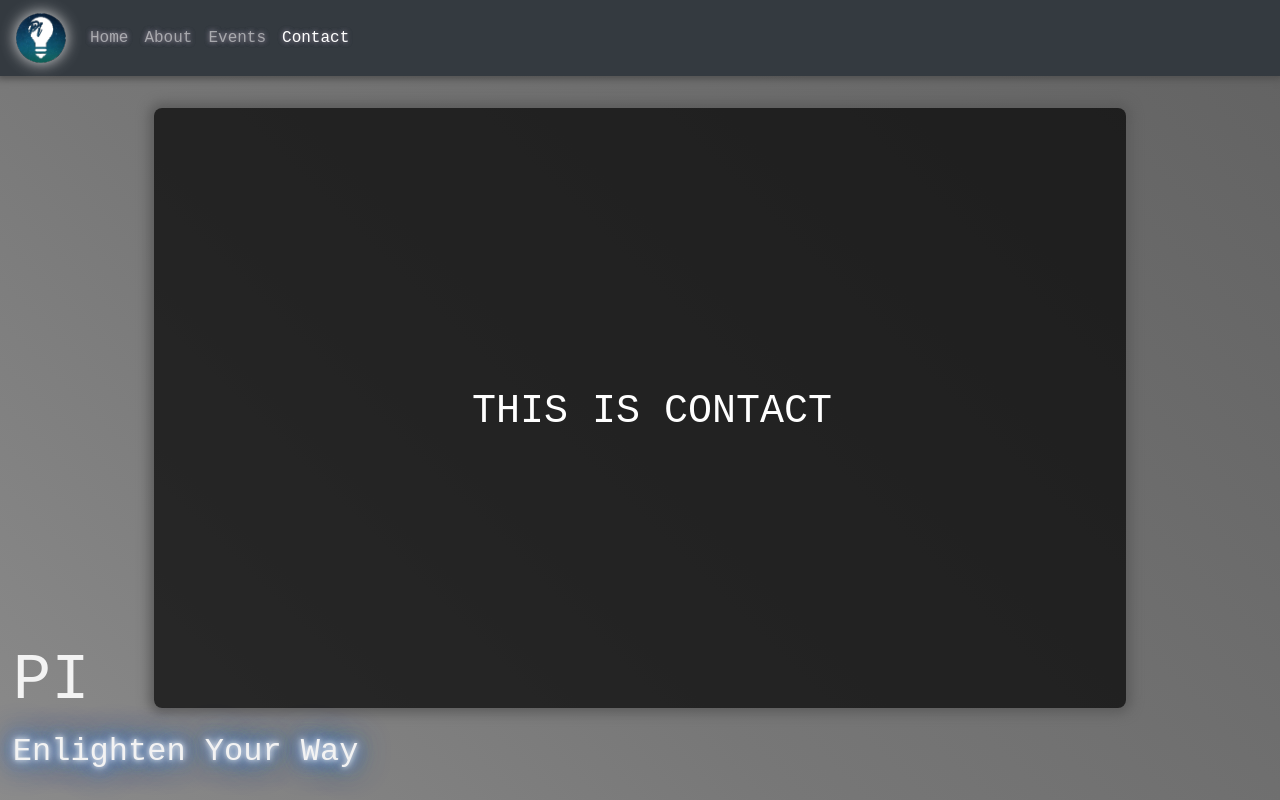
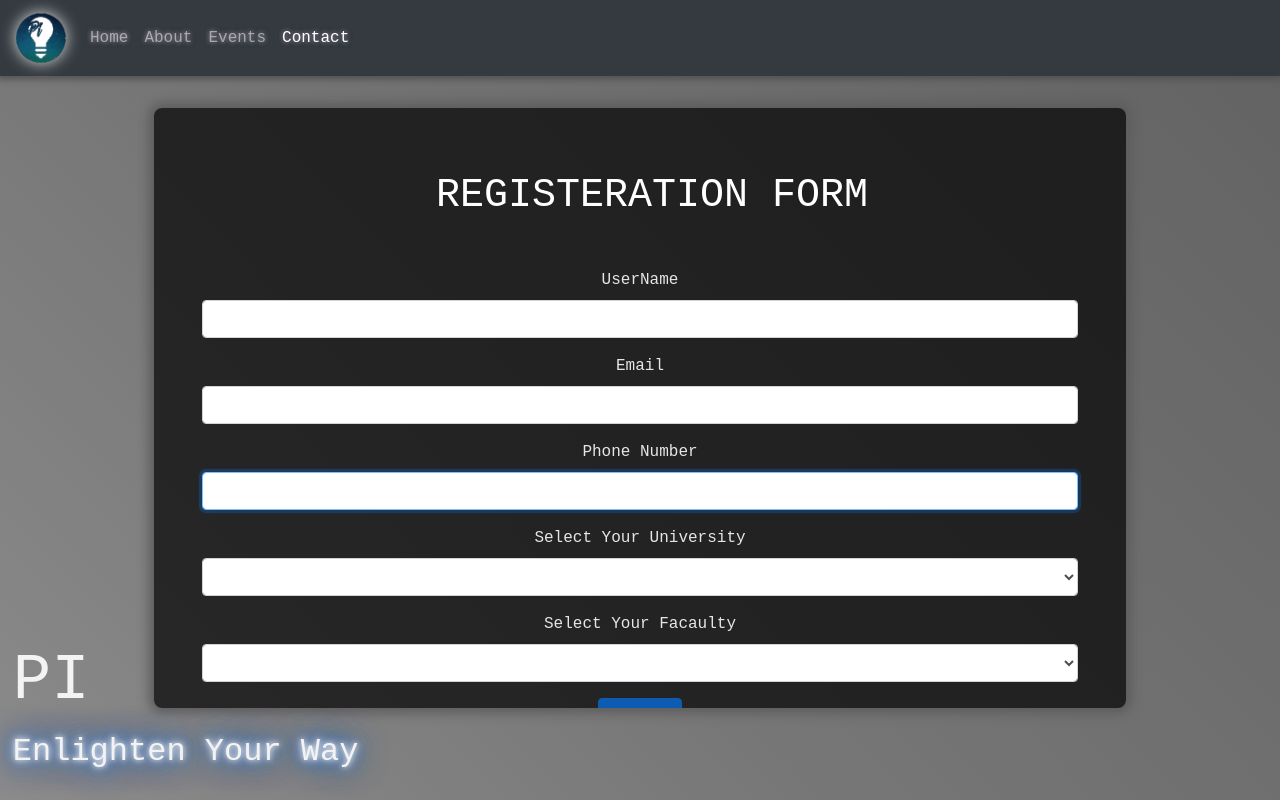
Before and after one commit to mahmodHammad/mahmodHammad-pi, a React app: page / in a window 1280 px wide. Both pictures are taken after a click on the item "Contact". Built offline with nearby package versions, Linux system fonts and the light colour scheme.

Commit message:
adding form

```diff
--- a/package.json
+++ b/package.json
@@ -53,6 +53,8 @@
     "jest-environment-jsdom-fourteen": "1.0.1",
     "jest-resolve": "24.9.0",
     "jest-watch-typeahead": "0.4.2",
+    "joi-browser": "^13.4.0",
+    "joi-phone-number": "^5.0.0",
     "js-util": "git://github.com/ykob/js-util.git",
     "mini-css-extract-plugin": "0.9.0",
     "moment": "^2.27.0",
--- a/src/Components/Content/Contact/index.js
+++ b/src/Components/Content/Contact/index.js
@@ -1,8 +1,9 @@
 import React from "react";
+import InputForms from "../../Register/index";
 export default function Contact() {
   return (
     <div>
-      <h1>this is Contact</h1>
+      <InputForms />
     </div>
   );
 }
--- a/src/Components/Content/Events/index.css
+++ b/src/Components/Content/Events/index.css
@@ -2,7 +2,6 @@
   width: 100%;
   text-align: center;
   overflow-x: hidden;
-
   padding: 0px 0;
 }
 
--- /dev/null
+++ b/src/Components/Register/components/Form.js
@@ -0,0 +1,90 @@
+import React, { Component } from "react";
+import joi from "joi-browser";
+import Input from "./Input";
+
+class Login extends Component {
+  state = { data: {}, error: {} };
+  validateProperty = ({ name, value }) => {
+    const obj = { [name]: value };
+    const schema = { [name]: this.schema[name] };
+    const { error } = joi.validate(obj, schema);
+    return error ? error.details[0].message : null;
+  };
+
+  // change the state witch will stores the imput values
+  handleChange = ({ currentTarget: input }) => {
+    // currentTarget is the html element witch has a ref called name and value
+    //copy datas
+    const data = { ...this.state.data };
+    data[input.name] = input.value;
+
+    const error = { ...this.state.error };
+    const errorMessage = this.validateProperty(input);
+    if (errorMessage) error[input.name] = errorMessage;
+    else delete error[input.name];
+
+    this.setState({ data, error });
+  };
+
+  validate = () => {
+    const { data } = this.state;
+    let errors = {};
+
+    const { error } = joi.validate(data, this.schema, { abortEarly: false });
+    if (error) {
+      for (const Item of error.details) {
+        errors[Item.path[0]] = Item.message;
+      }
+      return errors;
+    } else return null;
+  };
+
+  handleSubmit = e => {
+    e.preventDefault();
+    const error = this.validate();
+    this.setState({ error: error || {} });
+
+    if (error){
+      console.log(error)
+      return;
+    }
+    this.doSubmit();
+  };
+
+  renderSubmitBtn = lable => {
+    return (
+      <button className="btn btn-primary  submit-btn" disabled={this.validate()}>
+        {lable}
+      </button>
+    );
+  };
+  renderInput = (name, label, type = "text") => {
+    const { data, error } = this.state;
+    return (
+      <Input
+        type={type}
+        name={name}
+        value={data[name]}
+        onChange={this.handleChange}
+        error={error[name]}
+        label={label}
+      />
+    );
+  };
+
+  //need some implementaions !!!
+//   options[{_id,name}]
+  renderSelect = (name, options, label) => {
+    return (
+      <React.Fragment>
+      <label htmlFor={name}>{label}</label>
+      <select  id={name} className="form-control mb-3" name={name} onChange={this.handleChange}>
+       <option value=""/>
+        {options.map((e)=><option key={e._id} value={e._id}  >{e.name}</option>)}
+      </select>
+      </React.Fragment>
+    );
+  };
+}
+
+export default Login;
--- /dev/null
+++ b/src/Components/Register/components/Input.js
@@ -0,0 +1,19 @@
+import React from "react";
+
+const Input = ({ name, label ,error ,...res}) => {
+  return (
+    <div>
+      <label htmlFor={name}>{label}</label>
+      <input
+        name={name}
+        {...res}
+        autoFocus
+        id={name}
+        className="form-control mb-3"
+      />
+      {error&& <div className="alert alert-danger">{error}</div>}
+    </div>
+  );
+};
+
+export default Input
--- /dev/null
+++ b/src/Components/Register/index.css
@@ -0,0 +1,4 @@
+label {
+    color:#e6e6e6 !important;
+    text-transform: capitalize;
+}
--- /dev/null
+++ b/src/Components/Register/index.js
@@ -0,0 +1,134 @@
+import React from "react";
+import Form from "./components/Form";
+import joi from "joi-browser";
+import "./index.css"
+
+class Login extends Form {
+  state = {
+    data: {
+      username: "",
+      phone: "",
+      email: "",
+      year: "",
+      faculty: "",
+      department: "",
+      university: ""
+    },
+    error: {}
+  };
+
+  schema = {
+    username: joi
+      .string()
+      .required()
+      .label("UserName"),
+    email: joi
+      .string()
+      .required()
+      .email()
+      .label("Email"),
+    phone: joi
+      .number()
+      .integer()
+      .less(1600000000)
+      .greater(900000000)
+      .positive()
+      .required(),
+    year: joi.string().required(),
+    faculty: joi.string().required(),
+    department: joi.string().required(),
+    university: joi.string().required()
+  };
+
+  doSubmit = () => {
+    // do server connection
+    // post to Route events/_id
+    console.log(this.state);
+    console.log("submitted");
+  };
+
+  render() {
+      const years = {
+        Engineering: [
+          { _id: "e3dady", name: "e3dady" },
+          { _id: "1st", name: "1st" },
+          { _id: "2nd", name: "2nd" },
+          { _id: "3nd", name: "3nd" },
+          { _id: "4nd", name: "4nd" }
+        ],
+        Other: [
+          { _id: "1st", name: "1st" },
+          { _id: "2nd", name: "2nd" },
+          { _id: "3nd", name: "3nd" },
+          { _id: "4nd", name: "4nd" }
+        ]
+      };
+
+      const Faculty = [
+        { _id: "Engineering", name: "Engineering" },
+        { _id: "Science", name: "Science" },
+        { _id: "Computer", name: "Computer" }
+      ];
+
+      const university = [
+        { _id: "Ain-Shams", name: "Ain-Shams" },
+        { _id: "Cairo", name: "Cairo" },
+        { _id: "helwan", name: "helwan" }
+      ];
+      const department = {
+        Engineering: [
+          { _id: "Electrical", name: "Electrical" },
+          { _id: "Mechanical", name: "Mechanical" },
+          { _id: "civil", name: "civil" },
+          { _id: "architicture", name: "architicture" }
+        ],
+        Science: [
+          { _id: "Math", name: "Math" },
+          { _id: "chemistry", name: "chemistry" }
+        ],
+        Computer: [
+          { _id: "CS", name: "CS" },
+          { _id: "IT", name: "IT" },
+          { _id: "IS", name: "IS" },
+          { _id: "Ai", name: "Ai" }
+        ]
+      };
+
+    const { faculty } = this.state.data;
+    return (
+
+
+     <div className="shadow-lg  p-5 mb-5  rounded">
+          <h1 className="mb-5">Registeration Form</h1>
+        <form onSubmit={this.handleSubmit}>
+          <div className="form-group">
+            {this.renderInput("username", "UserName")}
+            {this.renderInput("email", "email", "email")}
+            {this.renderInput("phone", "Phone Number", "phone")}
+            {this.renderSelect(
+              "university",
+              university,
+              "Select your university"
+            )}
+            {this.renderSelect("faculty", Faculty, "Select your facaulty")}
+
+            {faculty &&
+              (faculty === "Engineering"
+                ? this.renderSelect("year", years["Engineering"], "Select year")
+                : this.renderSelect("year", years["Other"], "Select year"))}
+
+            {faculty &&
+              this.renderSelect(
+                "department",
+                department[faculty],
+                "DepartMent"
+              )}
+            {this.renderSubmitBtn("Submit")}
+          </div>
+        </form>
+      </div>
+    );
+  }
+}
+
+export default Login;
```
